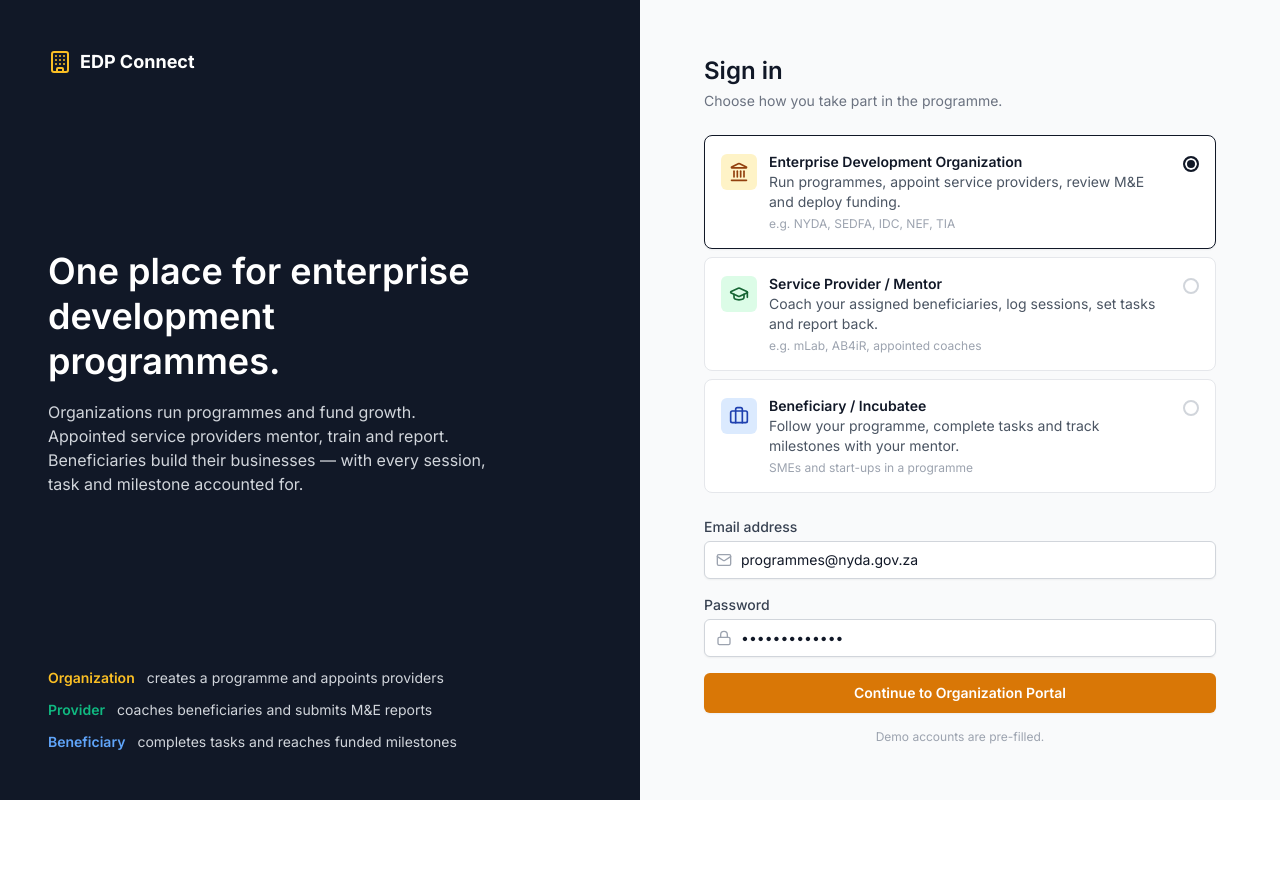
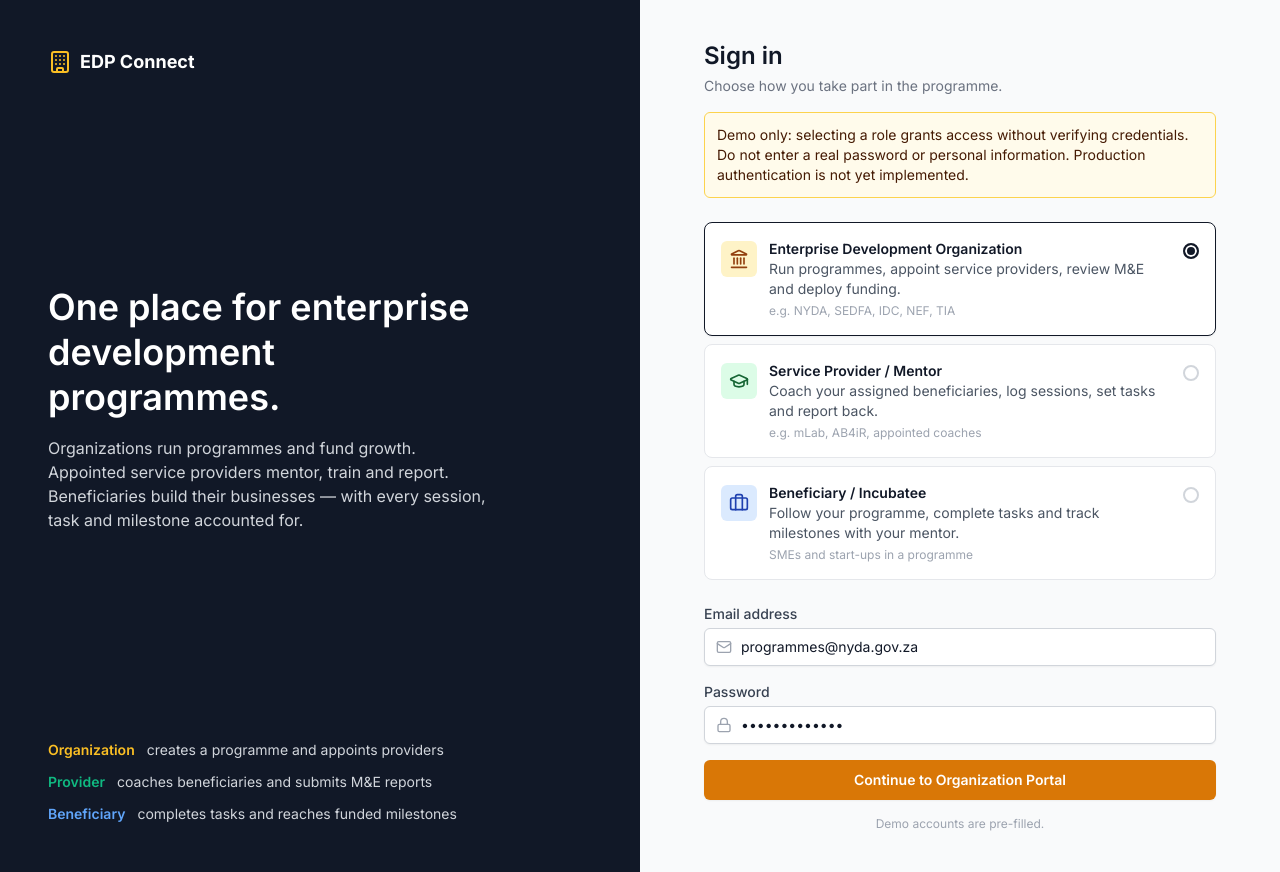
Before and after one commit to technetechtt-dotcom/SME-Plaform, a React (Vite) app: page / in a window 1280 px wide. Before the commit the page ends 800 px from the top, so only its background shows below. Built offline with nearby package versions, Linux system fonts and the light colour scheme.

Commit message:
Clearly identify demonstration login as unauthenticated

```diff
--- a/src/components/LoginPage.tsx
+++ b/src/components/LoginPage.tsx
@@ -107,6 +107,7 @@ export function LoginPage({ onLogin }: LoginPageProps) {
         <div className="w-full max-w-lg">
           <h2 className="text-2xl font-semibold text-gray-900">Sign in</h2>
           <p className="mt-1 text-sm text-gray-500">Choose how you take part in the programme.</p>
+          <div role="status" className="mt-4 rounded-md border border-amber-300 bg-amber-50 p-3 text-sm text-amber-950">Demo only: selecting a role grants access without verifying credentials. Do not enter a real password or personal information. Production authentication is not yet implemented.</div>
 
           <fieldset className="mt-6">
             <legend className="sr-only">Account type</legend>
```
